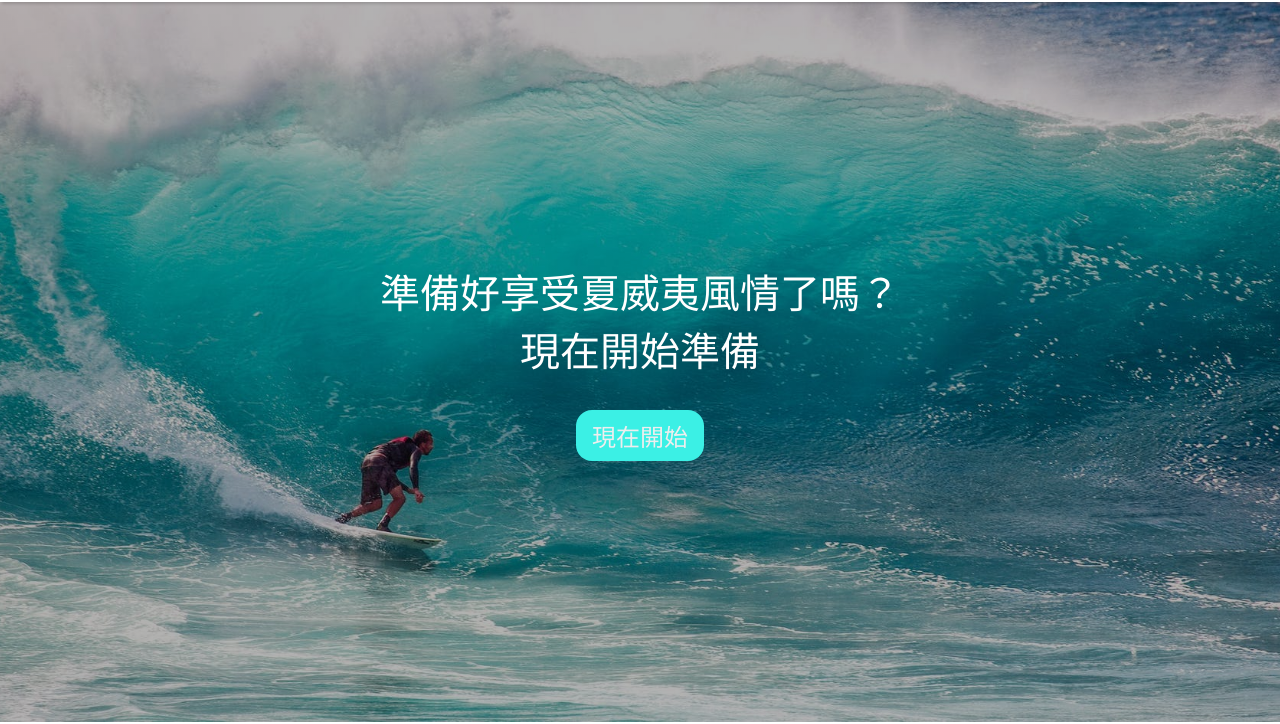
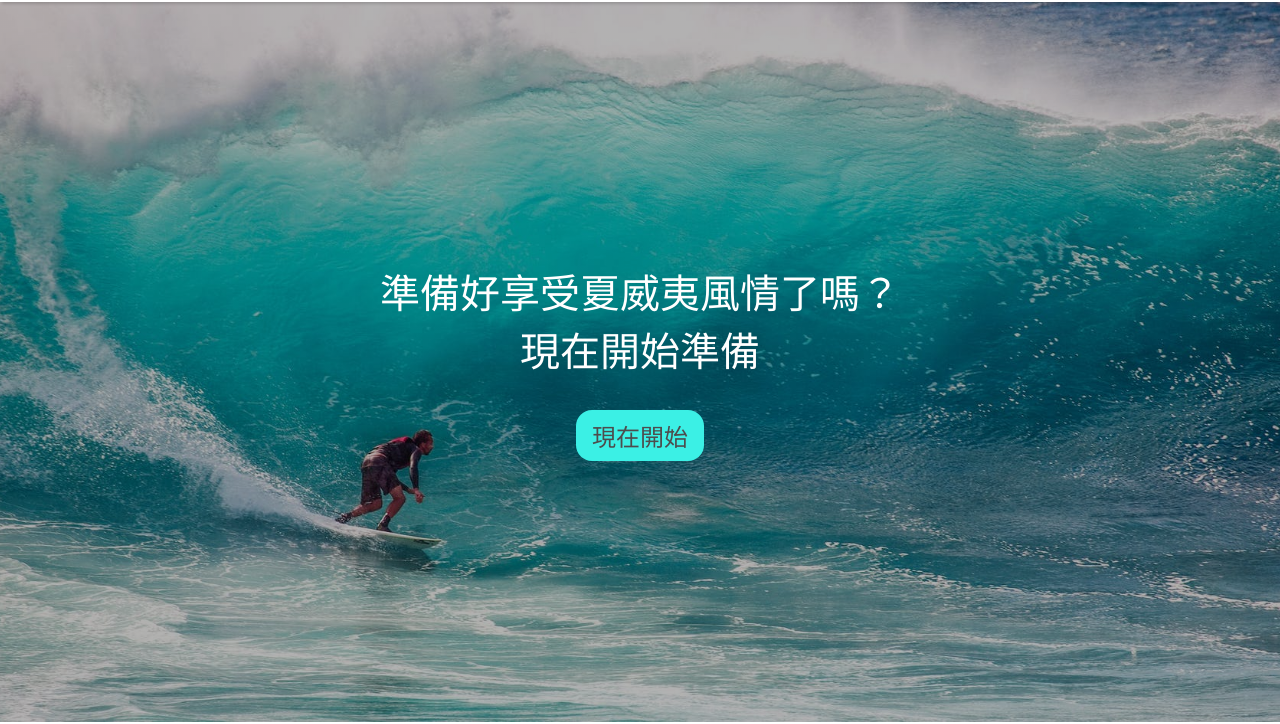
Before and after one commit to Phoenix9061353/hawaii-project, a plain HTML site: page index.html in a window 1280 px wide. Shown: the part 94-818 px from the top of the page. Drawn offline with Linux system fonts and the light colour scheme.

Commit message:
修改「現在開始」的字體顏色

```diff
--- a/styles/style.scss
+++ b/styles/style.scss
@@ -100,7 +100,7 @@ main {
       border: none;
       border-radius: 1rem;
       background-color: $themeColor;
-      color: #eee;
+      color: $color-grey;
       text-decoration: none;
 
       margin-top: 2rem;
```
Also changed, not shown: styles/style.css, 1 other file.
